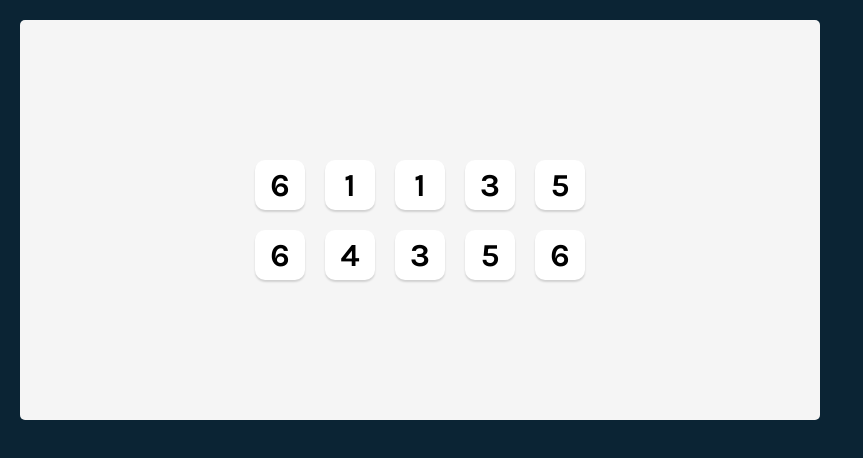
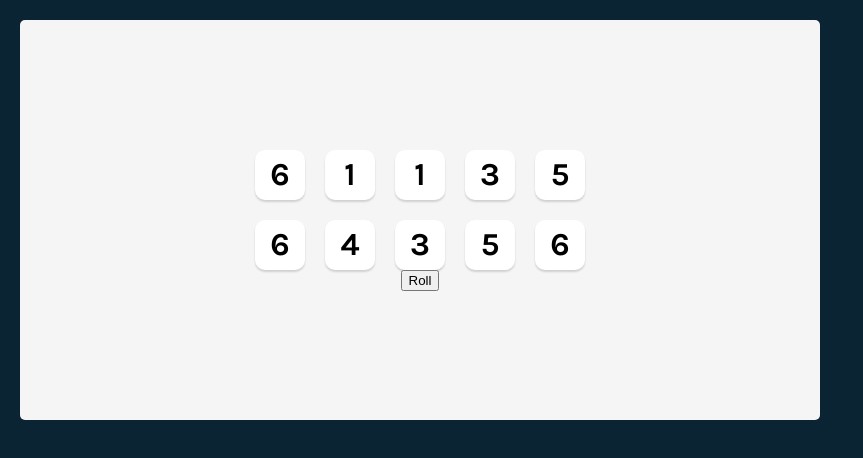
Before and after one commit to PauloMBorges/scrimba-react-tenzies, a React (Vite) app: page / in a window 1280 px wide. Shown: the top 458 px of the page, without its empty margins (0-863 px from the left). Built offline with nearby package versions, Linux system fonts and the light colour scheme.

Commit message:
Add rollDice function (incomplete)

```diff
--- a/src/App.jsx
+++ b/src/App.jsx
@@ -12,6 +12,10 @@ function App() {
     return newDice;
   }
 
+  function rollDice() {
+    setDice(allNewDice())
+  }
+
   const diceElements = dice.map(die => <Die value={die}/>)
 
   return (
@@ -19,6 +23,7 @@ function App() {
       <div className="dice-container">
         {diceElements}
       </div>
+      <button className="roll-dice" onClick={rollDice}>Roll</button>
     </main>
   );
 }
```
